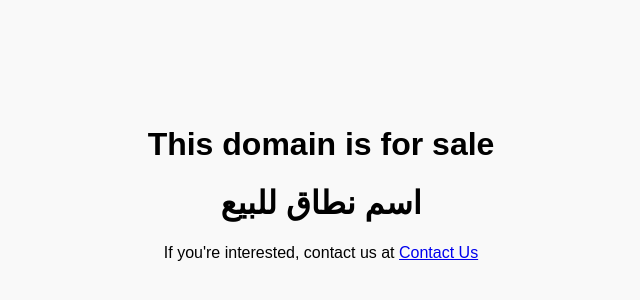
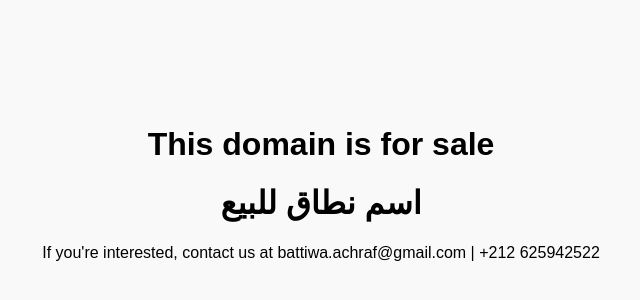
Before and after one commit to HRaf/lemdina-for-sale, a plain HTML site: page index.html in a window 1280 px wide. Shown: the part 66-366 px from the top of the page, without its empty margins (319-959 px from the left). Drawn offline with Linux system fonts and the light colour scheme.

Commit message:
Update index.html

```diff
--- a/index.html
+++ b/index.html
@@ -15,9 +15,6 @@
 <body>
     <h1>This domain is for sale</h1>
     <h1>اسم نطاق للبيع</h1>
-
-   <p>If you're interested, contact us at
-        <a href="mailto:achraf.strict@gmail.com">Contact Us</a>
-   </p>
+    <p>If you're interested, contact us at battiwa.achraf@gmail.com | +212 625942522</p>
 </body>
 </html>
```
